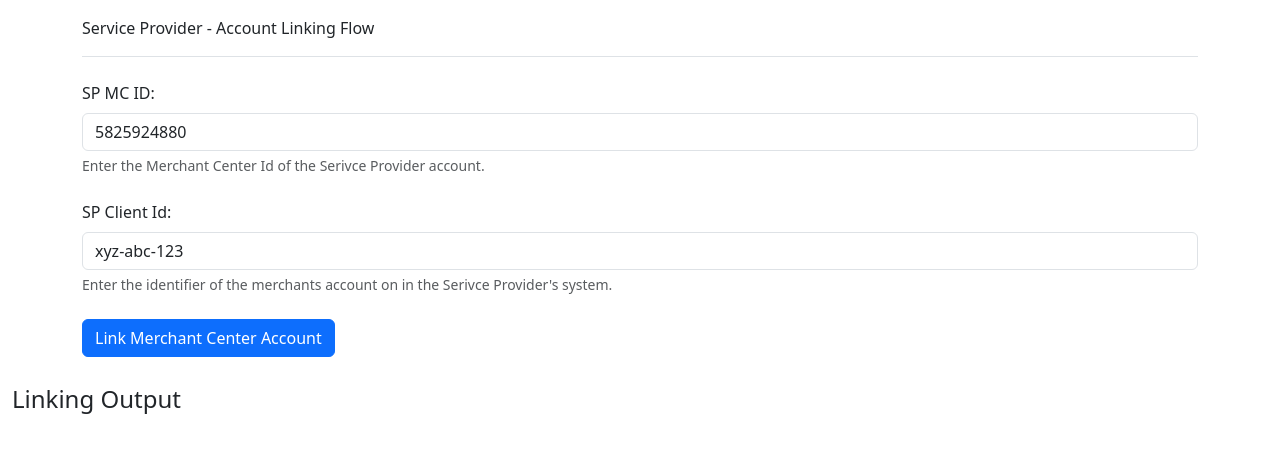
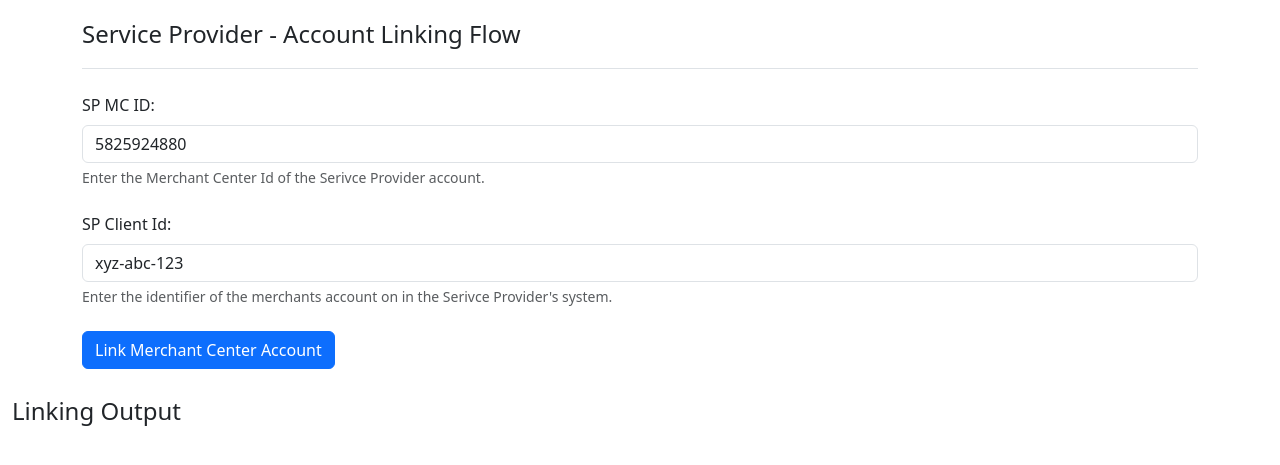
Before and after one commit to dwdii/dwdii.github.io, a Jekyll site: the page sp2/index.html, which Jekyll copies as it is, in a window 1280 px wide. Shown: the top 465 px of the page. Built offline with Jekyll 4.4.1, drawn with Linux system fonts in a browser that asks for light colours.

Commit message:
Update header to include a span for title styling

```diff
--- a/sp2/index.html
+++ b/sp2/index.html
@@ -10,7 +10,9 @@
 <body>
 <div class="container-xxl mt-7 pt-7">
 	<div class="container">
-		<header class="d-flex flex-wrap py-3 mb-4 border-bottom">Service Provider - Account Linking Flow</header>
+		<header class="d-flex flex-wrap py-3 mb-4 border-bottom">
+			<span class="fs-4"> Service Provider - Account Linking Flow</span>
+		</header>
 	</div>
 
 	<fieldset>
```
